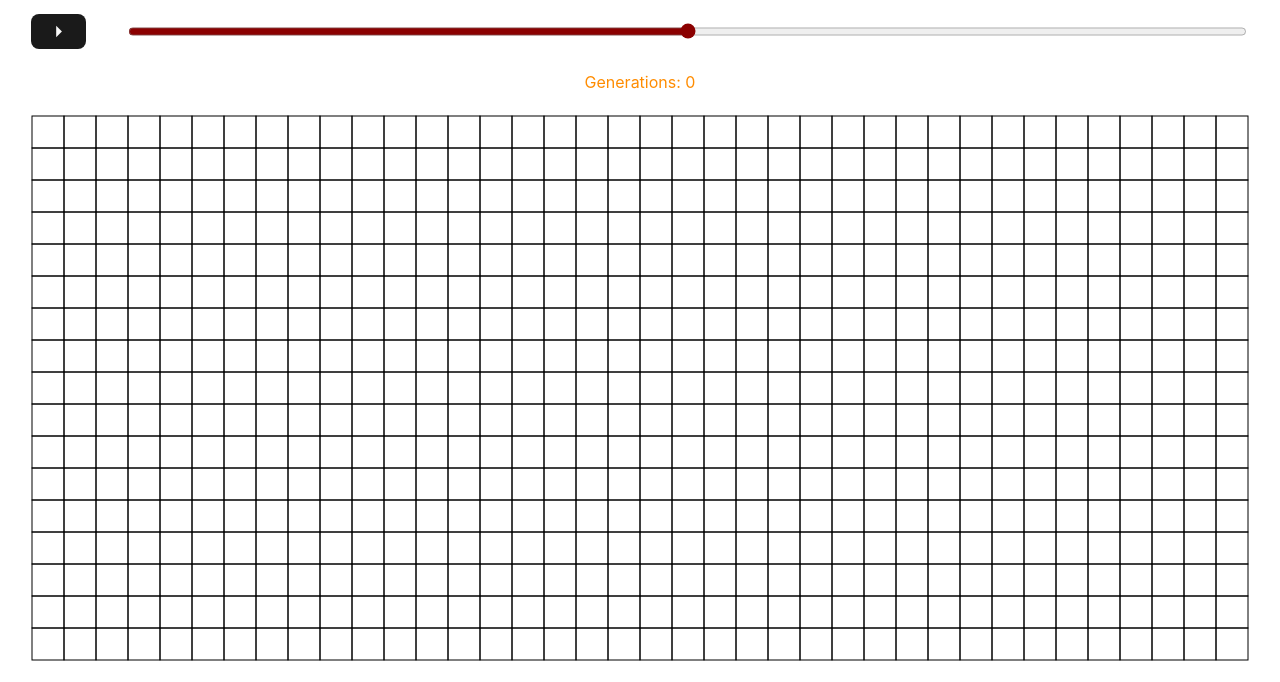
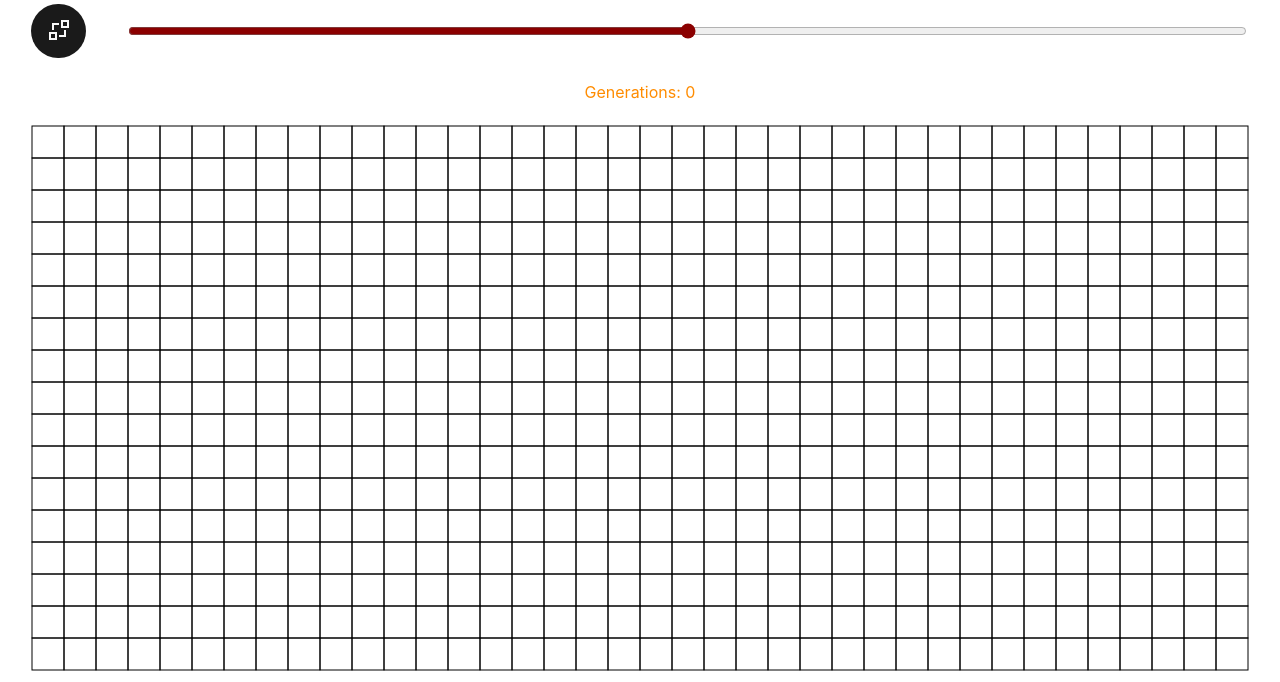
Before and after one commit to elvisvoer/game-of-life, a website built with Vite: page index.html in a window 1280 px wide. Shown: the part 118-800 px from the top of the page. Built offline with nearby package versions, Linux system fonts and the light colour scheme.

Commit message:
Use svg icon for toggle button

```diff
--- a/index.html
+++ b/index.html
@@ -13,7 +13,22 @@
   <div>
     <h1>Game of Life</h1>
     <div class="controls">
-      <button id="toggle-game">&#9205;</button>
+      <button id="toggle-game">
+        <svg width="20px" height="20px" viewBox="0 0 20 20" version="1.1" xmlns="http://www.w3.org/2000/svg"
+          xmlns:xlink="http://www.w3.org/1999/xlink">
+          <g id="Page-1" stroke="none" stroke-width="1" fill="none" fill-rule="evenodd">
+            <g id="Dribbble-Light-Preview" transform="translate(-60.000000, -3399.000000)" fill="currentColor">
+              <g id="icons" transform="translate(56.000000, 160.000000)">
+                <path
+                  d="M6,3257 L10,3257 L10,3253 L6,3253 L6,3257 Z M4,3259 L12,3259 L12,3251 L4,3251 L4,3259 Z M19,3254 L14,3254 L14,3256 L21,3256 L21,3249 L19,3249 L19,3254 Z M18,3245 L22,3245 L22,3241 L18,3241 L18,3245 Z M16,3247 L24,3247 L24,3239 L16,3239 L16,3247 Z M9,3249 L7,3249 L7,3242 L14,3242 L14,3244 L9,3244 L9,3249 Z"
+                  id="object_connection-[#1088]">
+
+                </path>
+              </g>
+            </g>
+          </g>
+        </svg>
+      </button>
       <input type="range" min="0" max="100" value="50" id="speed">
     </div>
     <h4 id="status">Generations: 0</h4>
--- a/src/main.ts
+++ b/src/main.ts
@@ -251,10 +251,8 @@ function setIsRunning(isRunning: boolean) {
 
   if (isRunning) {
     button.classList.add("isRunning");
-    button.innerHTML = "&#9208;";
   } else {
     button.classList.remove("isRunning");
-    button.innerHTML = "&#9205;";
   }
 }
 
--- a/src/style.css
+++ b/src/style.css
@@ -33,9 +33,9 @@ h1 {
 }
 
 button {
-  border-radius: 8px;
+  border-radius: 50px;
   border: none;
-  padding: 0.6em 1.2em;
+  padding: 1em;
   font-size: 1em;
   font-weight: 500;
   font-family: inherit;
@@ -45,6 +45,7 @@ button {
 
   min-width: 55px;
 }
+
 button:hover {
   filter: opacity(0.8);
 }
```
